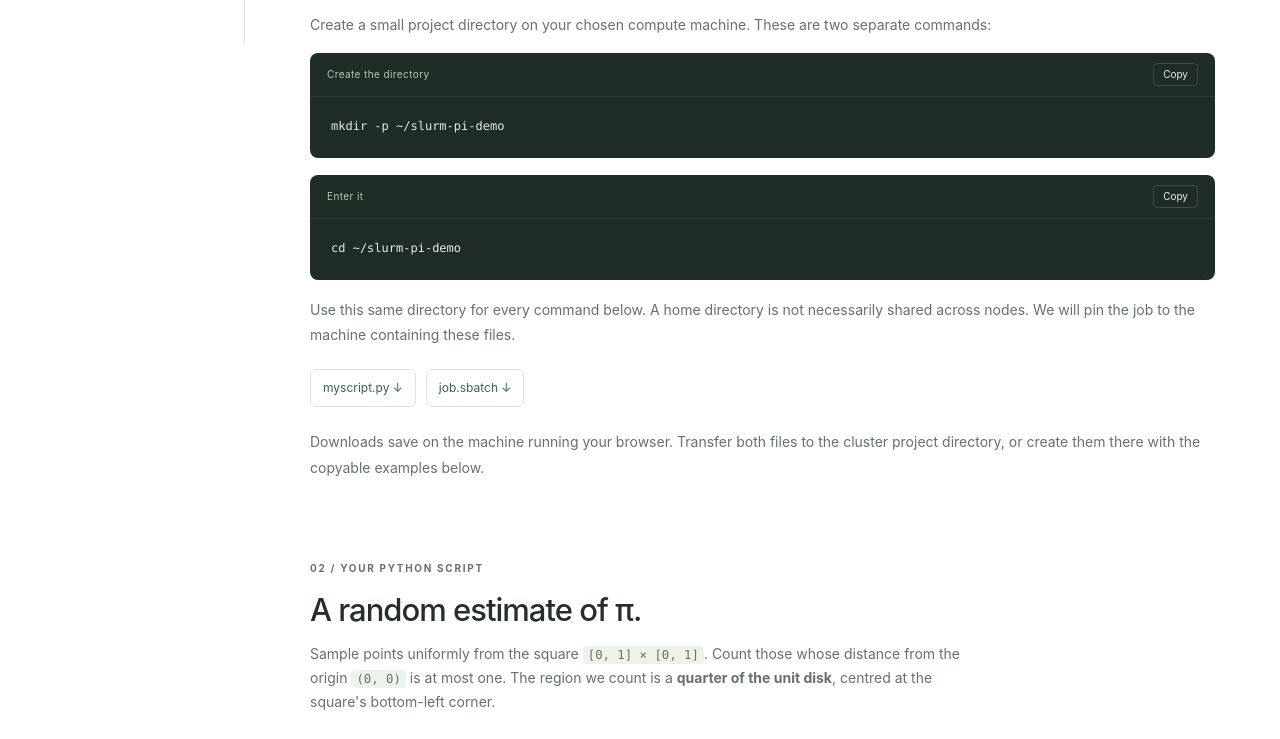
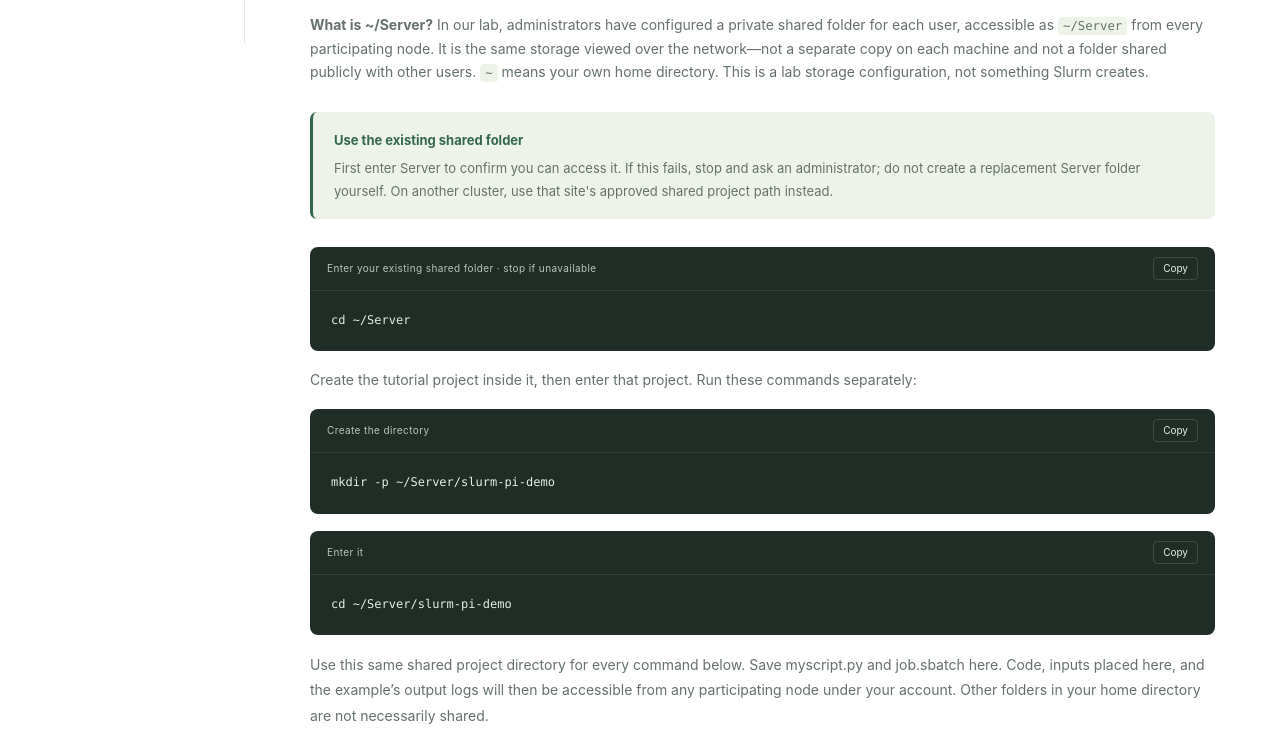
Before and after one commit to absima/slurm_guide, a plain HTML site: page index.html in a window 1280 px wide. Shown: the part 757-1496 px from the top of the page. Drawn offline with Linux system fonts and the light colour scheme; no server answers.

Commit message:
some modifications

```diff
--- a/index.html
+++ b/index.html
@@ -48,10 +48,13 @@
       <section class="content-section" id="usage" aria-labelledby="usage-title">
         <div class="section-heading"><span class="eyebrow">01 / EVERYDAY USE</span><h2 id="usage-title">Prepare your project folder.</h2><p>Follow one Python example from start to finish. Start with a small project directory, then work through the numbered sections in order.</p></div>
         <div class="notice"><strong>Run commands on the cluster, not your laptop</strong><p>Log in using your ordinary job account. Your site must already have Slurm installed and grant you queue access. This guide does not install Slurm. <code>node-a</code> and <code>shared</code> are examples: ask your lab which real node and queue to use.</p></div>
-        <p>Create a small project directory on your chosen compute machine. These are two separate commands:</p>
-        <div class="code-block"><div class="code-header"><span>Create the directory</span><button class="copy-button" type="button">Copy</button></div><pre><code>mkdir -p ~/slurm-pi-demo</code></pre></div>
-        <div class="code-block"><div class="code-header"><span>Enter it</span><button class="copy-button" type="button">Copy</button></div><pre><code>cd ~/slurm-pi-demo</code></pre></div>
-        <p class="caption">Use this same directory for every command below. A home directory is not necessarily shared across nodes. We will pin the job to the machine containing these files.</p>
+        <p><strong>What is ~/Server?</strong> In our lab, administrators have configured a private shared folder for each user, accessible as <code>~/Server</code> from every participating node. It is the same storage viewed over the network—not a separate copy on each machine and not a folder shared publicly with other users. <code>~</code> means your own home directory. This is a lab storage configuration, not something Slurm creates.</p>
+        <div class="notice warning"><strong>Use the existing shared folder</strong><p>First enter Server to confirm you can access it. If this fails, stop and ask an administrator; do not create a replacement Server folder yourself. On another cluster, use that site's approved shared project path instead.</p></div>
+        <div class="code-block"><div class="code-header"><span>Enter your existing shared folder · stop if unavailable</span><button class="copy-button" type="button">Copy</button></div><pre><code>cd ~/Server</code></pre></div>
+        <p>Create the tutorial project inside it, then enter that project. Run these commands separately:</p>
+        <div class="code-block"><div class="code-header"><span>Create the directory</span><button class="copy-button" type="button">Copy</button></div><pre><code>mkdir -p ~/Server/slurm-pi-demo</code></pre></div>
+        <div class="code-block"><div class="code-header"><span>Enter it</span><button class="copy-button" type="button">Copy</button></div><pre><code>cd ~/Server/slurm-pi-demo</code></pre></div>
+        <p class="caption">Use this same shared project directory for every command below. Save myscript.py and job.sbatch here. Code, inputs placed here, and the example’s output logs will then be accessible from any participating node under your account. Other folders in your home directory are not necessarily shared.</p>
         <nav class="download-links" aria-label="Download tutorial files"><a href="examples/pi-demo/myscript.py" download>myscript.py ↓</a><a href="examples/pi-demo/job.sbatch" download>job.sbatch ↓</a></nav>
         <p class="caption">Downloads save on the machine running your browser. Transfer both files to the cluster project directory, or create them there with the copyable examples below.</p>
       </section>
@@ -181,14 +184,14 @@
       <section class="content-section" id="batch" aria-labelledby="batch-title">
         <div class="section-heading"><span class="eyebrow">03 / YOUR BATCH FILE</span><h2 id="batch-title">Tell Slurm what to run.</h2><p>Python contains the calculation. The batch file requests resources and runs it when those resources are allocated.</p></div>
         <div class="code-block"><div class="code-header"><span>Create the second file</span><button class="copy-button" type="button">Copy</button></div><pre><code>nano job.sbatch</code></pre></div>
-        <div class="code-block" data-example-source="examples/pi-demo/job.sbatch"><div class="code-header"><span>job.sbatch · edit the node and queue</span><button class="copy-button" type="button" disabled>Copy</button></div><pre><code>Loading downloadable source…</code></pre></div>
+        <div class="code-block" data-example-source="examples/pi-demo/job.sbatch"><div class="code-header"><span>job.sbatch · check the queue</span><button class="copy-button" type="button" disabled>Copy</button></div><pre><code>Loading downloadable source…</code></pre></div>
         <noscript><p>Use the <a href="examples/pi-demo/job.sbatch" download>job.sbatch download</a> to read the source.</p></noscript>
-        <div class="notice warning"><strong>Edit before submitting</strong><p>Replace <code>node-a</code> with the real compute machine containing your project folder. Use a queue you can access instead of <code>shared</code> if necessary. Submit as your own job user, without sudo. Both files must be available in the project directory on that machine.</p></div>
+        <div class="notice warning"><strong>Edit before submitting</strong><p>Use a queue you can access instead of <code>shared</code> if necessary. Submit as your own job user, without sudo, from <code>~/Server/slurm-pi-demo</code>. There is no node pin: Slurm chooses an eligible node. That node must have access to your shared folder and Python 3.</p></div>
         <details class="example-explainer" id="batch-explanation"><summary><span>Which lines matter, and why?</span><span class="expand" aria-hidden="true">+</span></summary><div class="line-notes">
-          <details><summary><code>#SBATCH --partition · --nodelist</code><span class="expand" aria-hidden="true">+</span></summary><p>Choose an allowed queue and the machine containing the project. Slurm transfers the batch file, not neighboring Python or input files.</p></details>
+          <details><summary><code>#SBATCH --partition</code><span class="expand" aria-hidden="true">+</span></summary><p>Choose an allowed queue. With no --nodelist pin, Slurm can select an eligible machine. It transfers the batch file, not neighboring Python or input files; our shared Server folder makes those files available without copying them to each node.</p></details>
           <details><summary><code>--nodes=1 · --ntasks=1 · --cpus-per-task=1</code><span class="expand" aria-hidden="true">+</span></summary><p>One machine, one Python task, one CPU slot. This code is serial: more requested CPUs do not create workers.</p></details>
           <details><summary><code>--mem=1G · --time=00:10:00</code><span class="expand" aria-hidden="true">+</span></summary><p>Request 1 GiB total RAM and a ten-minute job deadline. These are teaching choices, not lab-wide limits. Slurm may stop the job at the deadline or if it exceeds enforced memory limits.</p></details>
-          <details><summary><code>--job-name · --output=slurm-pi-%j.out</code><span class="expand" aria-hidden="true">+</span></summary><p>The name labels your job; %j becomes its job ID in the log filename. Printed output and ordinary errors go into that log.</p></details>
+          <details><summary><code>--job-name · --output=slurm-pi-%j.out</code><span class="expand" aria-hidden="true">+</span></summary><p>The name labels your job; %j becomes its job ID in the log filename. Printed output and ordinary errors go into that log in the shared project directory, because we submit from there.</p></details>
           <details><summary><code>srun python3 myscript.py</code><span class="expand" aria-hidden="true">+</span></summary><p>Launch the calculation using Python 3, inside Slurm's allocated resources.</p></details>
           <details><summary><code>set -e · JOB_START · JOB_COMPLETE</code><span class="expand" aria-hidden="true">+</span></summary><p>The echo lines mark the beginning and successful end in the log. set -e stops this simple script if environment setup or srun fails, so it does not falsely print JOB_COMPLETE. Slurm supplies $SLURM_JOB_ID; hostname reports the execution machine.</p></details>
         </div></details>
@@ -230,7 +233,7 @@ fi</code></pre></div>
         <p>Slurm returns a new job ID. Accepted does not mean started or completed; the job may wait. Repeating sbatch submits another job, not a connection to the first.</p>
         <p>If your run ID is 124, its printed estimates and errors are in <code>slurm-pi-124.out</code>. There is no separate JSON/result file to manage.</p>
         <div class="code-block"><div class="code-header"><span>Read the result · replace 124 with your job ID</span><button class="copy-button" type="button">Copy</button></div><pre><code>cat slurm-pi-124.out</code></pre></div>
-        <p>Look for the trial estimates, <code>COUNTS</code>, <code>SIMULATION_COMPLETE</code> and <code>JOB_COMPLETE</code>. The log is in the project directory on the execution node, not automatically on your laptop. You may disconnect after submitting; do not reboot the compute machine.</p>
+        <p>Look for the trial estimates, <code>COUNTS</code>, <code>SIMULATION_COMPLETE</code> and <code>JOB_COMPLETE</code>. The log is in <code>~/Server/slurm-pi-demo</code>, accessible from any participating node under your account—not automatically on your laptop. A pending job may not have created its log yet; --test-only creates no job log. You may disconnect after submitting; do not reboot the compute machine.</p>
       </section>
 
       <section class="content-section" id="monitor" aria-labelledby="monitor-title">
@@ -262,13 +265,13 @@ samples = 1000000</code></pre></div>
       </section>
       <section class="content-section" id="array" aria-labelledby="array-title">
         <div class="section-heading"><span class="eyebrow">08 / USE AVAILABLE COMPUTE NODES</span><h2 id="array-title">Run independent parts.</h2><p>The π estimator stays the same. A job array runs the same short script with different part numbers, so each job draws different random points. Each part still runs on one node and one CPU.</p></div>
-        <div class="notice"><strong>Make the files accessible first</strong><p>Put myscript.py and job-array.sbatch in an approved shared project folder available at the same path on every eligible node, and submit from there. A site-configured ~/Server may provide this; simply creating a folder called Server does not. Python 3 must be available on each eligible node. If you add Conda setup, your chosen environment must also be accessible there. The small job logs in this lesson also go into the shared project folder.</p></div>
+        <div class="notice"><strong>Make the files accessible first</strong><p>Continue in <code>~/Server/slurm-pi-demo</code>, the shared project folder from section 1. Save job-array.sbatch beside myscript.py and submit from there; no per-node copies are needed. Python 3 must be available on each eligible node. If you add Conda setup, your chosen environment must also be accessible there. The small job logs in this lesson also go into the shared project folder.</p></div>
         <h3>A. The same Python script, one extra argument</h3>
         <p>The first lesson uses <code>part = 0</code>. For arrays, the batch file passes the index as an argument. The small <code>sys.argv</code> block reads it; <code>42 + part * realisations + trial</code> assigns a distinct seed to each trial. Python still knows nothing about machine names or Slurm.</p>
         <p>With the default five realisations, part 0 uses seeds 42–46, part 1 uses 47–51, and so on. Every part prints its estimate and a <code>COUNTS inside sampled</code> line using exactly the same counting formula.</p>
         <nav class="download-links" aria-label="Download array lesson files"><a href="examples/pi-demo/myscript.py" download>myscript.py ↓</a><a href="examples/pi-demo/job-array.sbatch" download>job-array.sbatch ↓</a></nav>
         <h3>B. Save the array batch file</h3>
-        <p>Save this beside myscript.py. Use a real queue that includes your intended nodes. This example deliberately omits the first job's nodelist pin.</p>
+        <p>Save this beside myscript.py. Use a real queue that includes your intended nodes. Like the first job, this example leaves node selection to Slurm.</p>
         <details class="example-explainer"><summary><span>job-array.sbatch</span><span class="expand" aria-hidden="true">+</span></summary><div class="tutorial-detail"><div class="code-block" data-example-source="examples/pi-demo/job-array.sbatch"><div class="code-header"><span>job-array.sbatch · edit the queue if needed</span><button class="copy-button" type="button" disabled>Copy</button></div><pre><code>Loading downloadable source…</code></pre></div><noscript><p>Use the <a href="examples/pi-demo/job-array.sbatch" download>array download</a> to read the code.</p></noscript></div></details>
         <p><code>--array=0-5%3</code> creates six parts, with at most three running at once. The CPU/RAM request applies to each part. Slurm supplies <code>SLURM_ARRAY_TASK_ID</code>; the srun line passes it to Python. <code>%A_%a</code> gives every part a separate log using the array ID and index.</p>
         <div class="notice warning"><strong>Three concurrent jobs does not mean three nodes</strong><p>Slurm may use different nodes or place several parts on one machine. %3 is a concurrency limit, not a placement rule. Busy/ineligible nodes may not be used. For a small calculation, queue and startup overhead can outweigh parallel speedup.</p></div>
```
Also changed, not shown: 2 other files.
